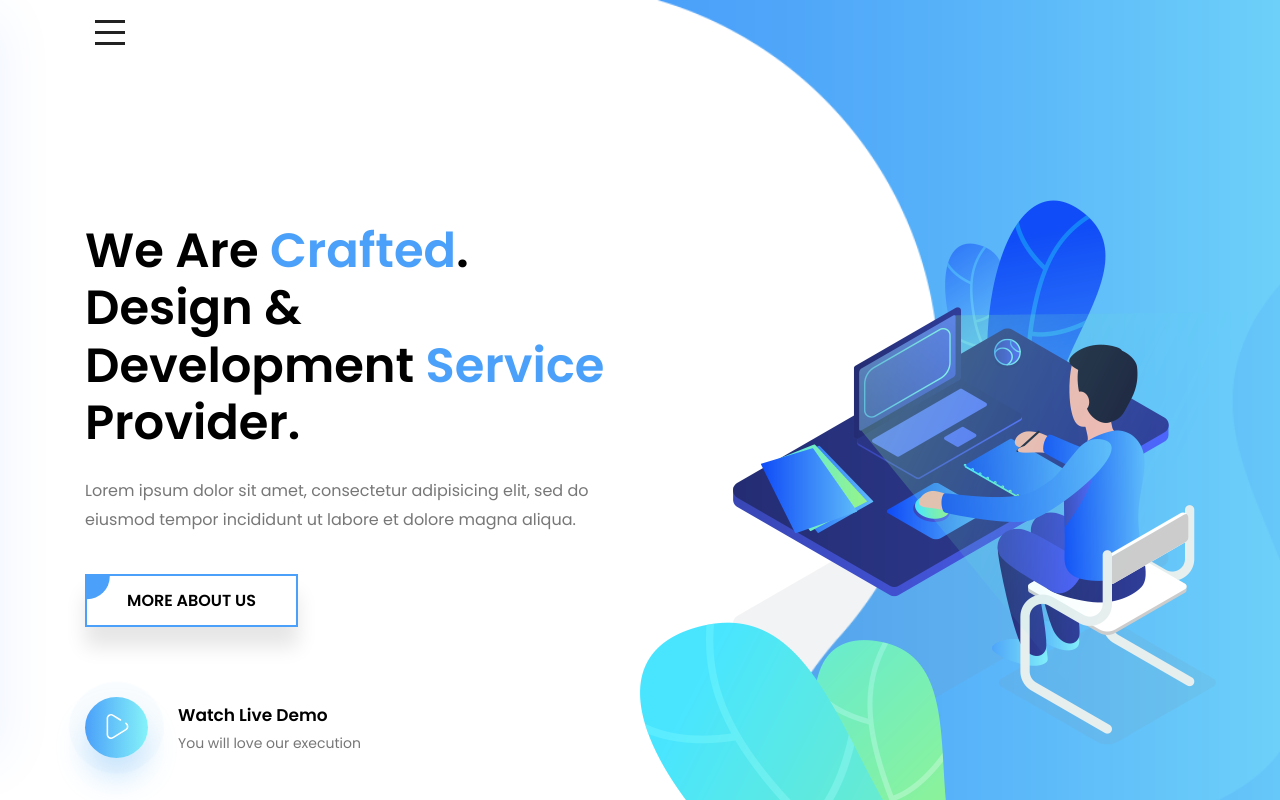
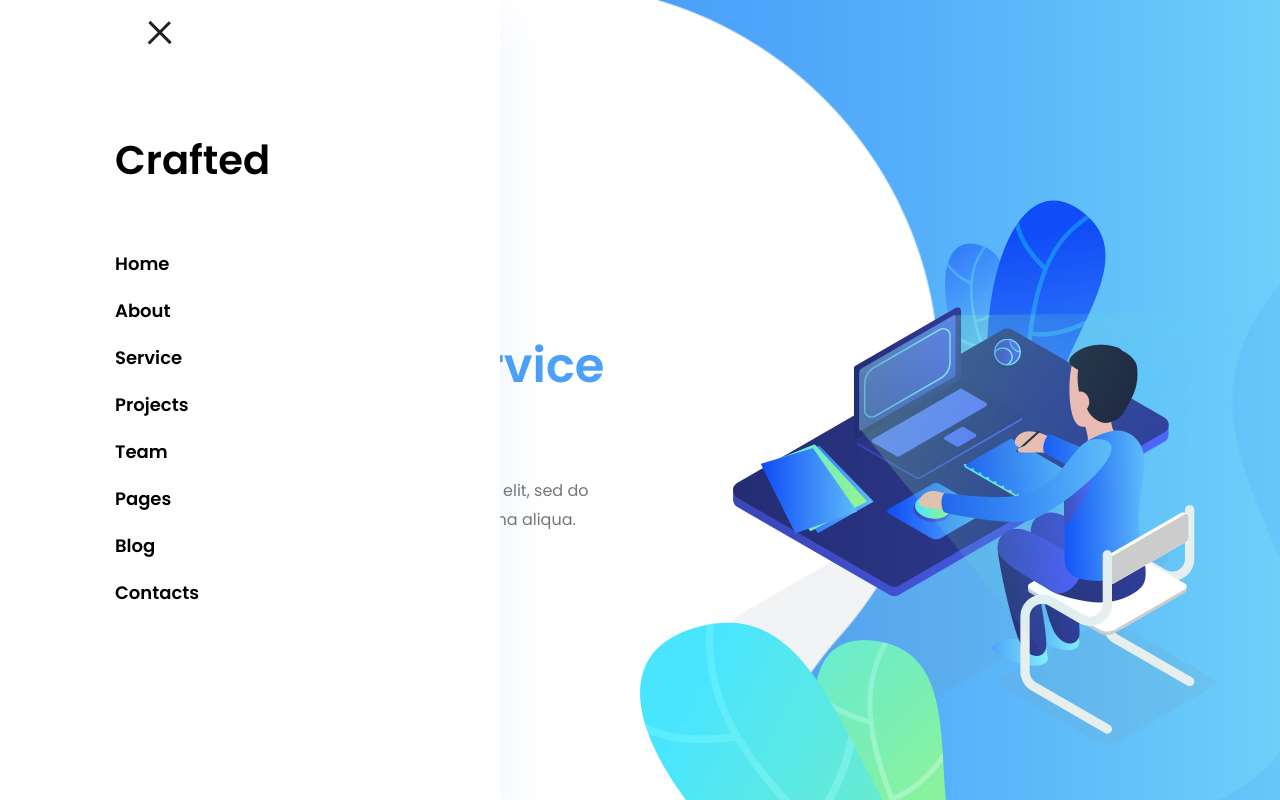
Before and after one commit to WhiteRow/crafter, a website built with webpack: page src/index.html in a window 1280 px wide. Both pictures are taken after a click on the button 110 px from the left and 32 px from the top of the page. Shown: the top 800 px of the page. Built offline with nearby package versions, Linux system fonts and the light colour scheme.

Commit message:
feat: menu func completed

```diff
--- a/package.json
+++ b/package.json
@@ -41,5 +41,8 @@
     "webpack-dev-server": "^3.7.2",
     "webpack-md5-hash": "0.0.6",
     "webpack-merge": "^4.2.1"
+  },
+  "dependencies": {
+    "lodash": "^4.17.15"
   }
 }
--- a/src/index.html
+++ b/src/index.html
@@ -9,10 +9,10 @@
 	<title>Crafted Agency</title>
 </head>
 
-<body class="transitioned">
+<body>
 	<div class="l-header">
 		<div class="l-container">
-			<button class="toggle-button" tabindex="0" title="Menu-bar">
+			<button class="toggle-button js-burger" tabindex="0" title="Menu-bar">
 				<div class="toggle-button-line"></div>
 				<div class="toggle-button-line"></div>
 				<div class="toggle-button-line"></div>
@@ -21,7 +21,7 @@
 		<!-- /.l-container -->
 	</div>
 	<!-- /.l-header -->
-	<div class="menu">
+	<div class="menu js-menu">
 		<a href="">
 			<div class="logo menu-logo">
 				<h1 class="logo-title">
--- a/src/js/app.js
+++ b/src/js/app.js
@@ -1,3 +1,14 @@
 import "../styles/app.sass";
+import './config/images-import.js'
 
-import './config/images-import.js'
+import Menu from './components/menu';
+
+function Main () {
+    Menu();
+
+    setTimeout(() => {
+        document.body.classList.add('transitioned')
+    })
+}
+
+document.addEventListener('DOMContentLoaded', Main)
--- /dev/null
+++ b/src/js/components/menu.js
@@ -0,0 +1,11 @@
+export default function Menu () {
+    const burgerButton = document.querySelector('.js-burger');
+    const menu = document.querySelector('.js-menu');
+
+    const toggleClasses = function ( className)  {
+        burgerButton.classList.toggle(className);
+        menu.classList.toggle(className)
+    }
+
+    burgerButton.addEventListener('click', () =>  toggleClasses('is-active'))
+}
--- a/src/styles/components/button.sass
+++ b/src/styles/components/button.sass
@@ -10,8 +10,6 @@
     font-size: 16px
     color: $black
     font-weight: bold
-
-    transition: color 0.2s ease-in-out, box-shadow 0.2s ease-in-out, transform 0.2s ease-in-out
 
     position: relative
     z-index: 1
--- a/src/styles/components/header.sass
+++ b/src/styles/components/header.sass
@@ -7,13 +7,11 @@
         border: 0px solid $white
         background-color: $white
 
-        transition: 0.2s ease-in-out
-
         &-line
             width: 30px
             height: 3px
             background-color: #222222
-            transition: 0.2s ease-in-out
+
 
             &:not(:last-child)
                 margin-bottom: 8px
@@ -33,6 +31,5 @@
                 opacity: 0
             &:nth-child(2)
                 transform: rotate(45deg)
-                width: 23px
             &:last-child
-                transform: rotate(-45deg) translate(7px,-7px)
+                transform: rotate(-45deg) translate(7px,-8px)
--- a/src/styles/components/menu.sass
+++ b/src/styles/components/menu.sass
@@ -1,5 +1,6 @@
 .menu
     width: 100%
+    height: 100%
     max-width: 500px
     padding: 130px 115px
 
@@ -11,7 +12,6 @@
     left: 0
     z-index: 3
 
-    transition: transform 0.3s ease-in-out
     transform: translateX(-100%)
 
     a
@@ -19,7 +19,6 @@
 
     &-navbar
         &-item
-            transition: 0.2s ease-in
             &:not(:last-child)
                 margin-bottom: 20px
             &-link
--- a/src/styles/components/transition.sass
+++ b/src/styles/components/transition.sass
@@ -7,3 +7,13 @@
         transition: color 0.2s ease-in-out
     .footer-icon
         transition: fill 0.2s ease-in-out
+    .menu
+        transition: transform 0.3s ease-in-out
+        &-navbar-item
+            transition: 0.2s ease-in
+    .toggle-button
+        transition: 0.2s ease-in-out
+        &-line
+            transition: 0.2s ease-in-out
+    .primary-button
+        transition: color 0.2s ease-in-out, box-shadow 0.2s ease-in-out, transform 0.2s ease-in-out
```
Lines whose indentation alone changed are shown as unchanged.
